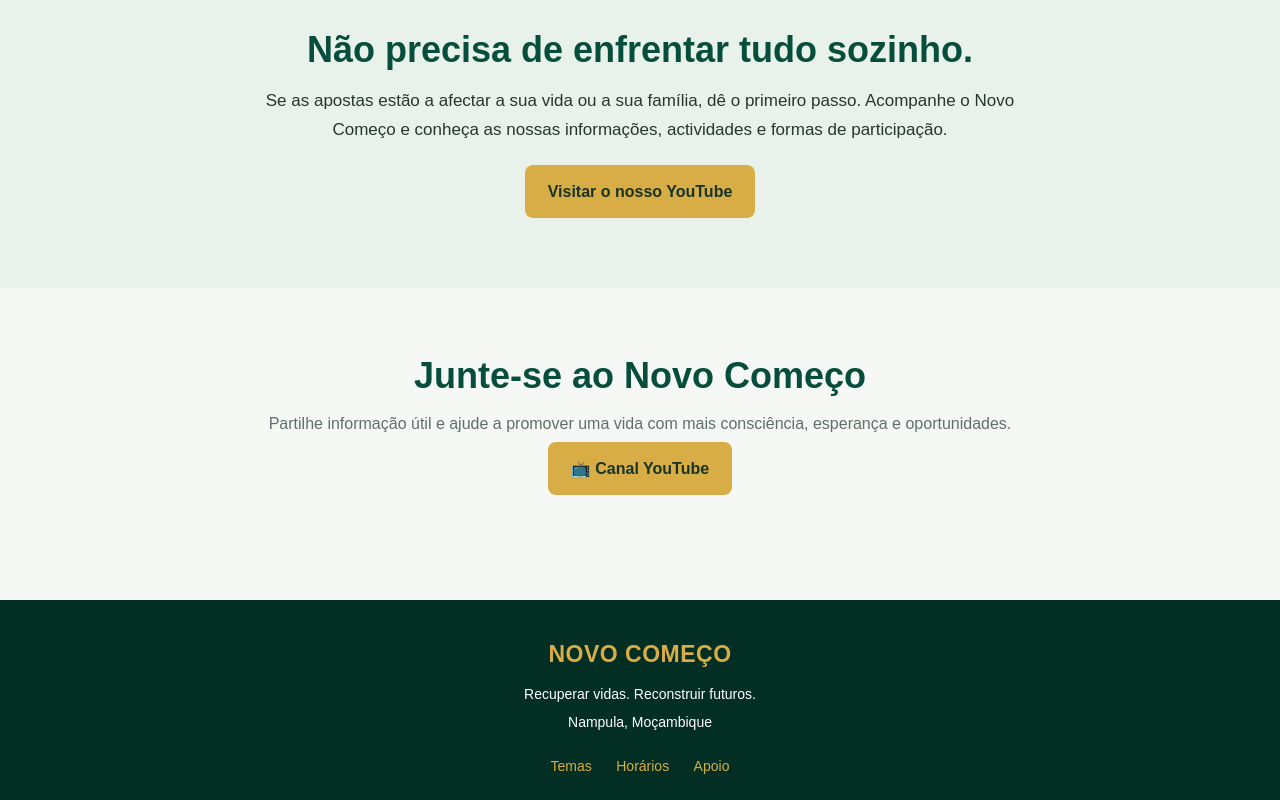
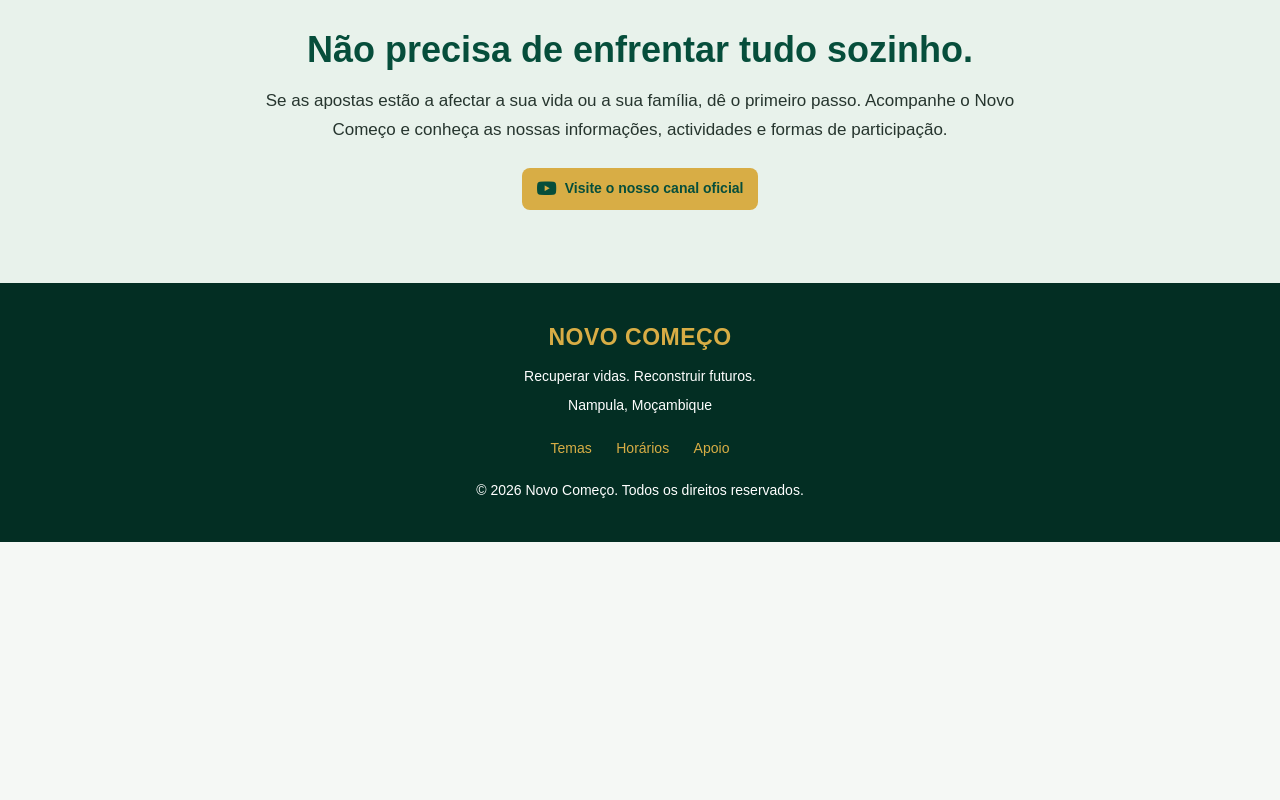
Before and after one commit to NOVO-COMECO/NOVO-COMECO, a plain HTML site: page index.html in a window 1280 px wide. Shown: the part 1651-2451 px from the top of the page. After the commit the page ends 2193 px from the top, so only its background shows below. Drawn offline with Linux system fonts and the light colour scheme.

Commit message:
Update YouTube links to use styled buttons
Replaced button links with YouTube button styles and icons.

```diff
--- a/index.html
+++ b/index.html
@@ -11,6 +11,9 @@
 <meta property="og:description" content="Educação, prevenção, esperança e novas oportunidades.">
 <meta property="og:type" content="website">
 <title>Novo Começo | Projecto de Educação e Prevenção</title>
+
+<!-- Ícones Font Awesome -->
+<link rel="stylesheet" href="https://cdnjs.cloudflare.com/ajax/libs/font-awesome/6.5.2/css/all.min.css">
 
 <style>
 :root {
@@ -102,6 +105,29 @@ nav a:hover {color:var(--dourado)}
 .botao-contorno:hover {
   background:var(--dourado);
   color:#183426;
+}
+
+/* Botão compacto do YouTube */
+.youtube-btn {
+  display:inline-flex;
+  align-items:center;
+  justify-content:center;
+  gap:8px;
+  background:var(--dourado);
+  color:var(--verde);
+  padding:9px 15px;
+  border-radius:8px;
+  font-size:14px;
+  font-weight:600;
+  margin:8px 0;
+  transition:transform .2s,background .2s;
+}
+.youtube-btn i {
+  font-size:18px;
+}
+.youtube-btn:hover {
+  background:#e5bd59;
+  transform:translateY(-2px);
 }
 
 /* Apresentação */
@@ -403,6 +429,7 @@ footer p {
   font-weight:bold;
   font-size:13px;
 }
+.chat-youtube i {margin-right:6px}
 .chat-rodape {
   padding:12px 15px;
   background:white;
@@ -469,7 +496,6 @@ footer p {
     <span class="etiqueta">Educação • Prevenção • Esperança</span>
     <h1>Um novo começo pode mudar uma vida.</h1>
     <p>Trabalhamos para sensibilizar sobre os riscos das apostas, promover escolhas conscientes e ajudar pessoas e famílias a construir um futuro com mais esperança e oportunidades.</p>
-    <a class="botao" href="https://www.youtube.com/@Novo-Comeco-m6u" target="_blank" rel="noopener noreferrer">Acompanhar o projecto</a>
     <a class="botao botao-contorno" href="#apoio">Conhecer o apoio</a>
   </div>
 </section>
@@ -565,7 +591,10 @@ footer p {
           <li>Incentive a procura de apoio de forma respeitosa.</li>
         </ul>
         <p>Familiares e amigos podem oferecer apoio e encorajar a procura de ajuda.</p>
-        <a class="botao" href="https://www.youtube.com/@Novo-Comeco-m6u" target="_blank" rel="noopener noreferrer">Conhecer o nosso canal</a>
+        <a class="youtube-btn" href="https://www.youtube.com/@Novo-Comeco-m6u" target="_blank" rel="noopener noreferrer">
+          <i class="fa-brands fa-youtube" aria-hidden="true"></i>
+          Visite o nosso canal oficial
+        </a>
       </div>
     </details>
 
@@ -631,15 +660,10 @@ footer p {
   <div class="apoio-conteudo">
     <h2>Não precisa de enfrentar tudo sozinho.</h2>
     <p>Se as apostas estão a afectar a sua vida ou a sua família, dê o primeiro passo. Acompanhe o Novo Começo e conheça as nossas informações, actividades e formas de participação.</p>
-    <a class="botao" href="https://www.youtube.com/@Novo-Comeco-m6u" target="_blank" rel="noopener noreferrer">Visitar o nosso YouTube</a>
-  </div>
-</section>
-
-<section>
-  <div class="titulo">
-    <h2>Junte-se ao Novo Começo</h2>
-    <p>Partilhe informação útil e ajude a promover uma vida com mais consciência, esperança e oportunidades.</p>
-    <a class="botao" href="https://www.youtube.com/@Novo-Comeco-m6u" target="_blank" rel="noopener noreferrer">📺 Canal YouTube</a>
+    <a class="youtube-btn" href="https://www.youtube.com/@Novo-Comeco-m6u" target="_blank" rel="noopener noreferrer">
+      <i class="fa-brands fa-youtube" aria-hidden="true"></i>
+      Visite o nosso canal oficial
+    </a>
   </div>
 </section>
 
@@ -683,7 +707,8 @@ footer p {
     <a class="chat-youtube"
       href="https://www.youtube.com/@Novo-Comeco-m6u"
       target="_blank" rel="noopener noreferrer">
-      📺 Visitar o canal oficial
+      <i class="fa-brands fa-youtube" aria-hidden="true"></i>
+      Visitar o canal oficial
     </a>
   </div>
 </div>
@@ -795,7 +820,7 @@ document.querySelectorAll("#temas .tema").forEach(function(tema) {
     link.href = "https://www.youtube.com/@Novo-Comeco-m6u";
     link.target = "_blank";
     link.rel = "noopener noreferrer";
-    link.textContent = "📺 Visitar o canal oficial";
+    link.innerHTML = '<i class="fa-brands fa-youtube" aria-hidden="true"></i> Visitar o canal oficial';
 
     resposta.appendChild(link);
 
```
